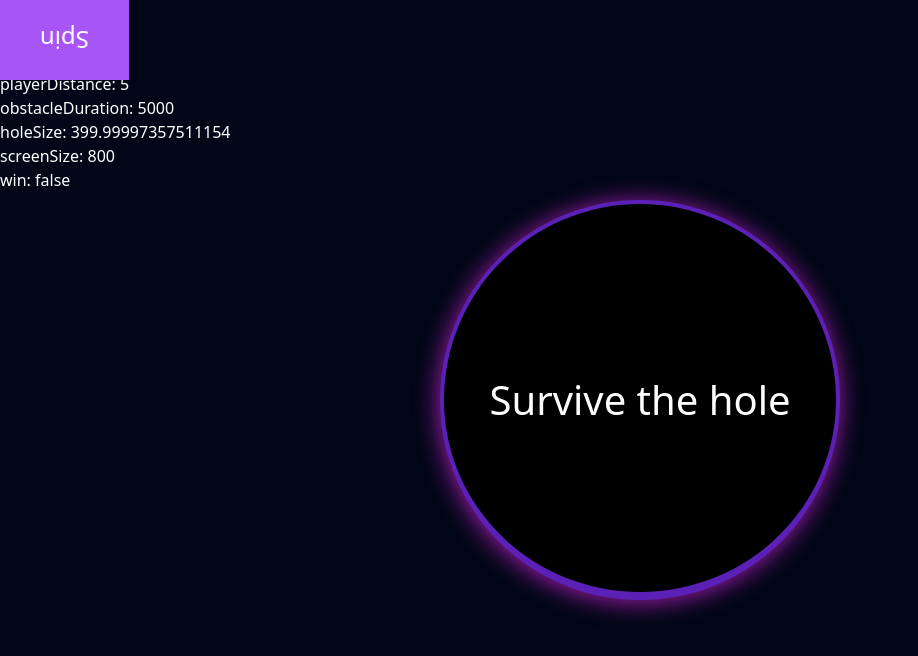
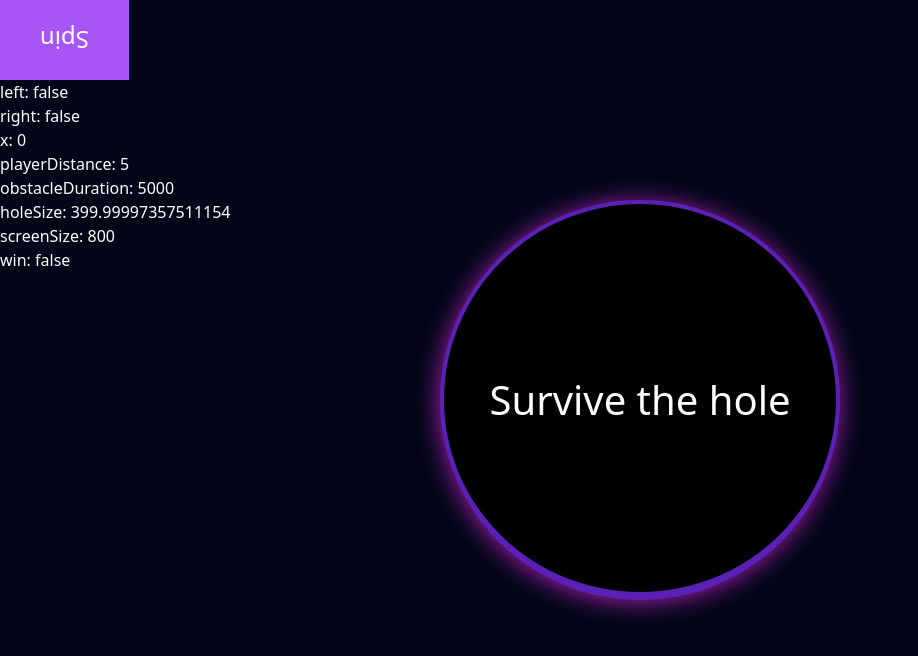
Before and after one commit to Sarodus/survive-the-hole, a SvelteKit app: page / in a window 1280 px wide. Shown: the top 656 px of the page, without its empty margins (0-918 px from the left). Built offline with nearby package versions, Linux system fonts and the light colour scheme.

Commit message:
debug position

```diff
--- a/src/routes/+page.svelte
+++ b/src/routes/+page.svelte
@@ -190,7 +190,7 @@
 />
 
 {#if DEBUG}
-	<div class="absolute top-0 left-0 text-white">
+	<div class="absolute top-0 left-0 mt-20 text-white">
 		<p>left: {left}</p>
 		<p>right: {right}</p>
 		<p>x: {x}</p>
```
